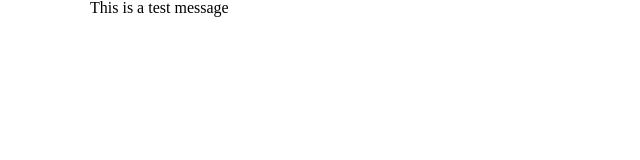
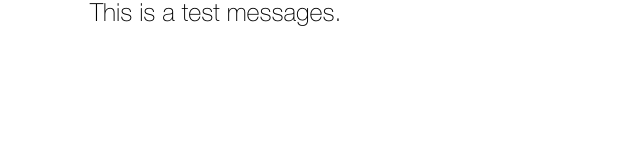
Before and after one commit to HerczogAttila/psd-to-html, a plain HTML site: page index.html in a window 1280 px wide. Shown: the whole page, without its empty margins (0-640 px from the left). Drawn offline with Linux system fonts and the light colour scheme.

Commit message:
19. Installing & Implementing Fonts

```diff
--- a/css/style.css
+++ b/css/style.css
@@ -50,8 +50,22 @@ table {
 
 /* GENERAL RULE */
 
+@font-face {
+    font-family: HelveticaNeue-Thin;
+    src: local('HelveticaNeue-Thin.otf'), url('HelveticaNeue-Thin.otf') format('opentype');
+}
+
 .container {
     max-width: 1100px;
     width: 100%;
     margin: 0 auto;
 }
+
+body {
+    /*font-family: 'Monsterrat', sans-serif;*/
+    font-family: 'HelveticaNeue-Thin', sans-serif;
+}
+
+h1 {
+    font-size: 25px;
+}
--- a/index.html
+++ b/index.html
@@ -8,13 +8,14 @@
   <meta name=viewport content="width=device-width, initial-scale=1">
 
   <link rel="stylesheet" type="text/css" href="css/style.css">
+  <link href="https://fonts.googleapis.com/css?family=Montserrat" rel="stylesheet">
 
   <script src="https://cdnjs.cloudflare.com/ajax/libs/html5shiv/3.7.3/html5shiv.min.js"></script>
   <script src="https://cdnjs.cloudflare.com/ajax/libs/respond.js/1.4.2/respond.min.js"></script>
 </head>
 <body>
 <div class="container">
-  <h1>This is a test message</h1>
+  <h1>This is a test messages.</h1>
 </div>
 <script src="js/jquery-3.3.1.min.js"></script>
 <script src="js/main.js"></script>
```
Also changed, not shown: css/HelveticaNeue-Thin.otf (added).
